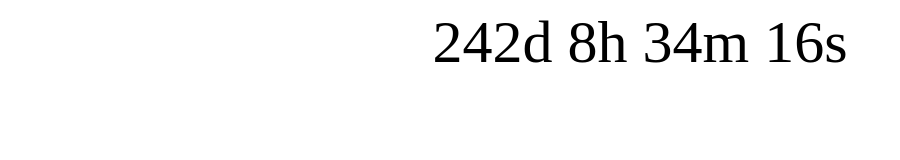
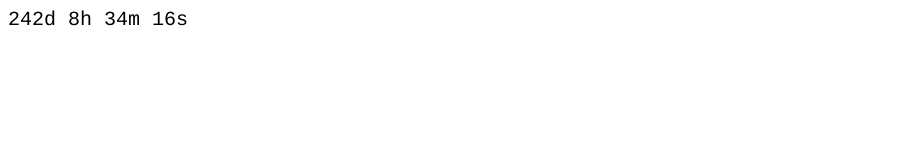
Before and after one commit to t-akoyaki/a, a plain HTML site: page index.html in a window 1280 px wide. Shown: the whole page, without its empty margins (0-900 px from the left). Drawn offline with Linux system fonts and the light colour scheme.

Commit message:
Update index.html

```diff
--- a/index.html
+++ b/index.html
@@ -1,15 +1,18 @@
 <!DOCTYPE HTML>
 <html>
+
 <head>
-<meta name="viewport" content="width=device-width, initial-scale=1">
-<style>
-p {
-  text-align: center;
-  font-size: 60px;
-  margin-top: 0px;
-}
-</style>
+  <meta name="viewport" content="width=10, initial-scale=1">
+  <style>
+  p {
+    text-align: left;
+    font-size: 20px;
+    font-family: courier;
+    margin-top: 0px;
+  }
+  </style>
 </head>
+
 <body>
 
 <p id="demo"></p>
@@ -46,4 +49,5 @@ var x = setInterval(function() {
 </script>
 
 </body>
+
 </html>
```
